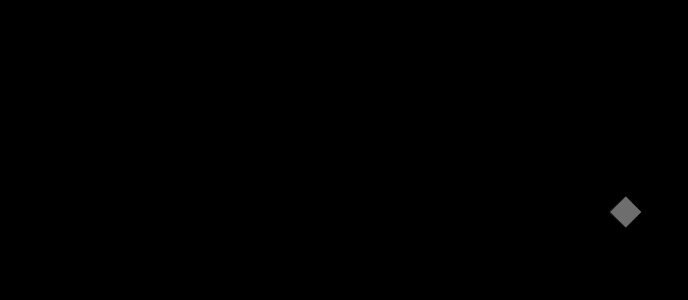
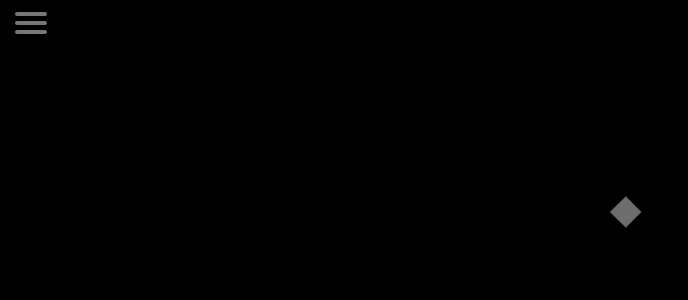
Before and after one commit to sean-hammon/phogra-ui2, an Angular app: page / in a window 1280 px wide. Shown: the top 300 px of the page, without its empty margins (0-688 px from the left). Built offline with nearby package versions, Linux system fonts and the light colour scheme.

Commit message:
Add a menu icon to toggle gallery/tag menu.

```diff
--- a/src/app/app.module.ts
+++ b/src/app/app.module.ts
@@ -4,6 +4,7 @@ import { NgModule } from '@angular/core';
 import { AppRoutingModule } from './app-routing.module';
 import { AppComponent } from './app.component';
 import { SpinnerComponent } from './widgets/spinner/spinner.component';
+import { MenuIconComponent } from './widgets/menu-icon/menu-icon.component';
 import { ViewportComponent } from './viewport/viewport.component';
 import { TopBarComponent } from './top-bar/top-bar.component';
 
@@ -11,6 +12,7 @@ import { TopBarComponent } from './top-bar/top-bar.component';
   declarations: [
     AppComponent,
     SpinnerComponent,
+    MenuIconComponent,
     ViewportComponent,
     TopBarComponent
   ],
--- a/src/app/top-bar/top-bar.component.html
+++ b/src/app/top-bar/top-bar.component.html
@@ -0,0 +1 @@
+<app-menu-icon></app-menu-icon>
--- /dev/null
+++ b/src/app/widgets/menu-icon/menu-icon.component.html
@@ -0,0 +1,9 @@
+<!-- Credit: Jesse Couch; https://codepen.io/designcouch/pen/Atyop -->
+<div id="menu-icon">
+    <span></span>
+    <span></span>
+    <span></span>
+    <span></span>
+    <span></span>
+    <span></span>
+</div>
--- /dev/null
+++ b/src/app/widgets/menu-icon/menu-icon.component.sass
@@ -0,0 +1,84 @@
+#menu-icon
+    width: 2em
+    height: 1.5em
+    position: relative
+    margin: 12px 15px
+    -webkit-transform: rotate(0deg)
+    -moz-transform: rotate(0deg)
+    -o-transform: rotate(0deg)
+    transform: rotate(0deg)
+    -webkit-transition: .5s ease-in-out
+    -moz-transition: .5s ease-in-out
+    -o-transition: .5s ease-in-out
+    transition: .5s ease-in-out
+    cursor: pointer
+
+    span
+        display: block
+        position: absolute
+        height: 4px
+        width: 50%
+        background: #777
+        opacity: 1
+        -webkit-transform: rotate(0deg)
+        -moz-transform: rotate(0deg)
+        -o-transform: rotate(0deg)
+        transform: rotate(0deg)
+        -webkit-transition: .25s ease-in-out
+        -moz-transition: .25s ease-in-out
+        -o-transition: .25s ease-in-out
+        transition: .25s ease-in-out
+
+    span:nth-child(even)
+        left: 50%
+        border-radius: 0 9px 9px 0
+
+    span:nth-child(odd)
+        left: 0
+        border-radius: 9px 0 0 9px
+
+    span:nth-child(1), span:nth-child(2)
+        top: 0
+
+    span:nth-child(3), span:nth-child(4)
+        top: 9px
+
+    span:nth-child(5), span:nth-child(6)
+        top: 18px
+
+#menu-icon.open
+    span:nth-child(1), span:nth-child(6)
+        -webkit-transform: rotate(45deg)
+        -moz-transform: rotate(45deg)
+        -o-transform: rotate(45deg)
+        transform: rotate(45deg)
+
+    span:nth-child(2), span:nth-child(5)
+        -webkit-transform: rotate(-45deg)
+        -moz-transform: rotate(-45deg)
+        -o-transform: rotate(-45deg)
+        transform: rotate(-45deg)
+
+    span:nth-child(1)
+        left: 3px
+        top: 3px
+
+    span:nth-child(2)
+        left: calc(50% - 4px)
+        top: 3px
+
+    span:nth-child(3)
+        left: -50%
+        opacity: 0
+
+    span:nth-child(4)
+        left: 100%
+        opacity: 0
+
+    span:nth-child(5)
+        left: 3px
+        top: 12px
+
+    span:nth-child(6)
+        left: calc(50% - 4px)
+        top: 12px
--- /dev/null
+++ b/src/app/widgets/menu-icon/menu-icon.component.ts
@@ -0,0 +1,15 @@
+import { Component, OnInit } from '@angular/core';
+
+@Component({
+  selector: 'app-menu-icon',
+  templateUrl: './menu-icon.component.html',
+  styleUrls: ['./menu-icon.component.sass']
+})
+export class MenuIconComponent implements OnInit {
+
+  constructor() { }
+
+  ngOnInit() {
+  }
+
+}
```
Also changed, not shown: 1 other file (tests, documents, lock files or other folders).
